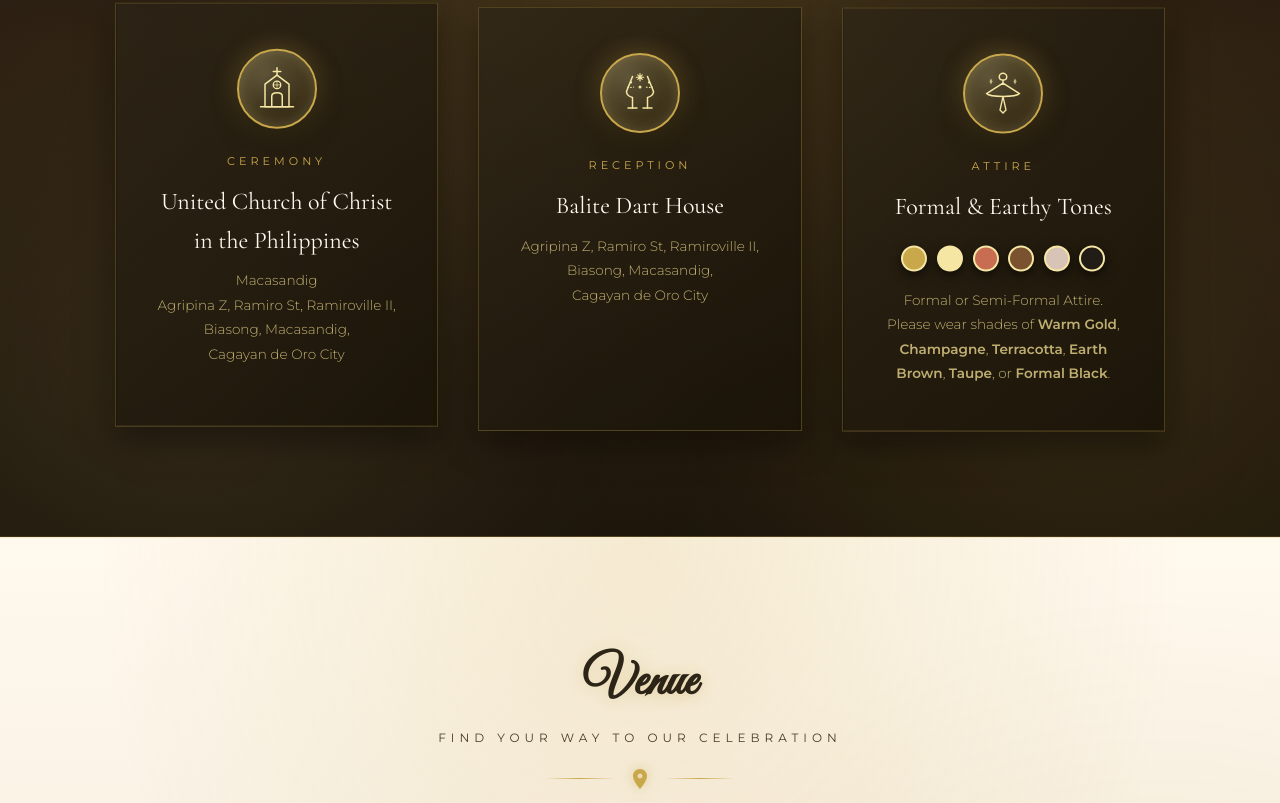
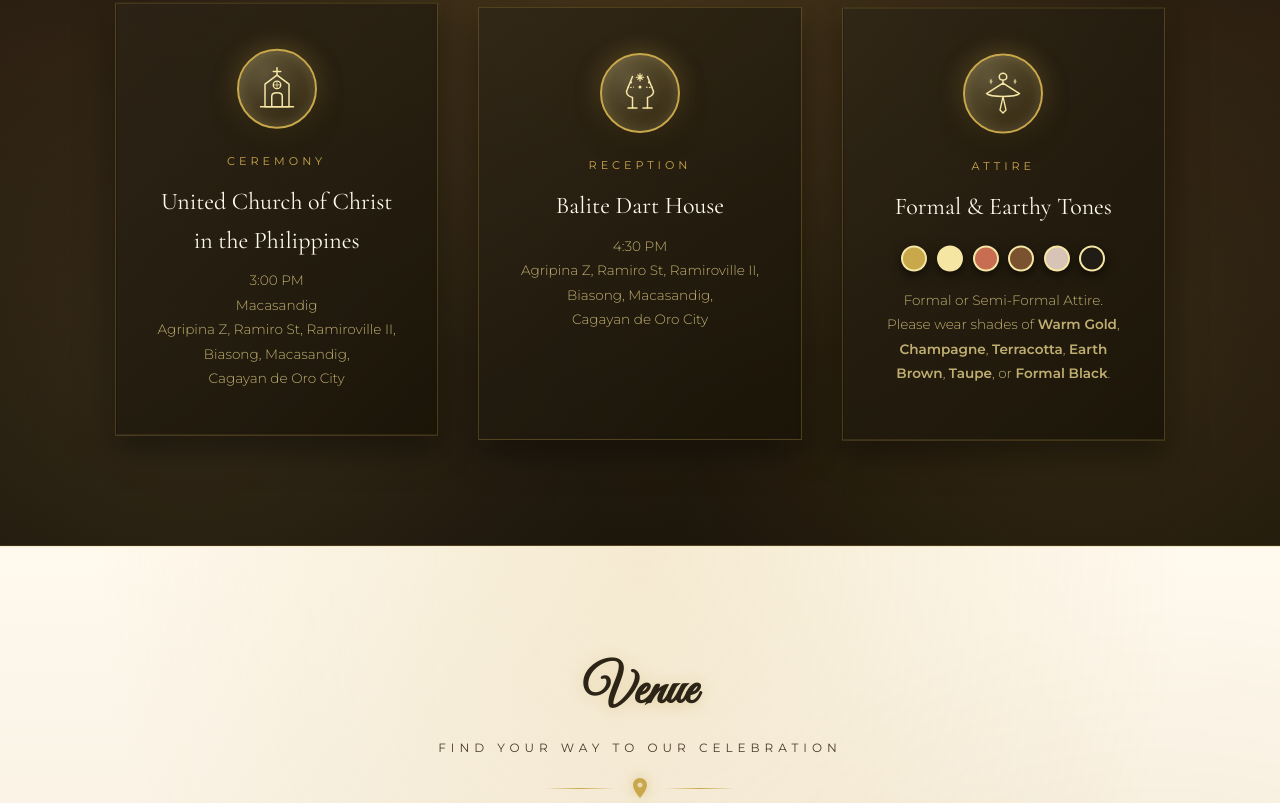
Before and after one commit to rimnass/golden-wedding, a plain HTML site: page index.html in a window 1280 px wide. Shown: the part 4217-5020 px from the top of the page. Drawn offline with nearby package versions, Linux system fonts and the light colour scheme.

```diff
--- a/index.html
+++ b/index.html
@@ -2049,6 +2049,7 @@
                 <p class="detail-label">Ceremony</p>
                 <p class="detail-value">United Church of Christ<br>in the Philippines</p>
                 <p class="detail-sub">
+                    3:00 PM<br>
                     Macasandig<br>
                     Agripina Z, Ramiro St, Ramiroville II,<br>
                     Biasong, Macasandig,<br>
@@ -2079,6 +2080,7 @@
                 <p class="detail-label">Reception</p>
                 <p class="detail-value">Balite Dart House</p>
                 <p class="detail-sub">
+                    4:30 PM<br>
                     Agripina Z, Ramiro St, Ramiroville II,<br>
                     Biasong, Macasandig,<br>
                     Cagayan de Oro City
```
